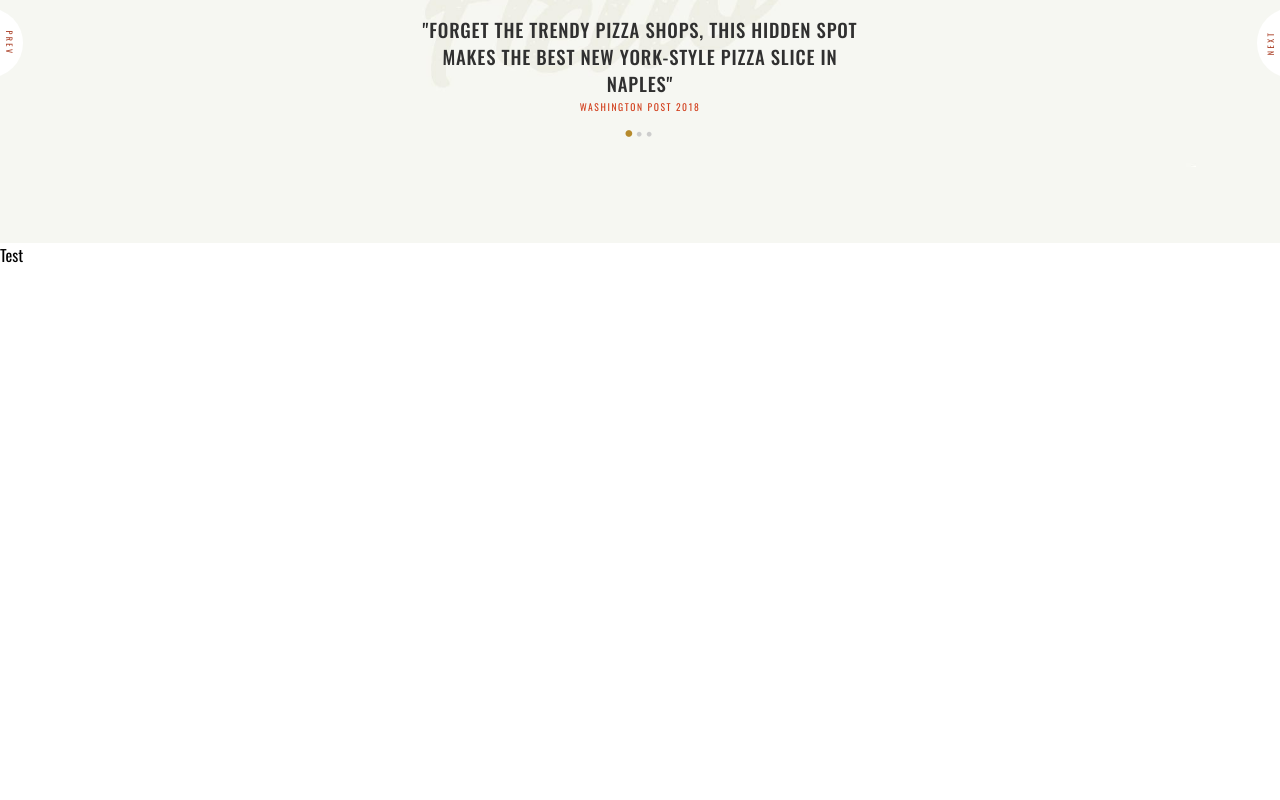
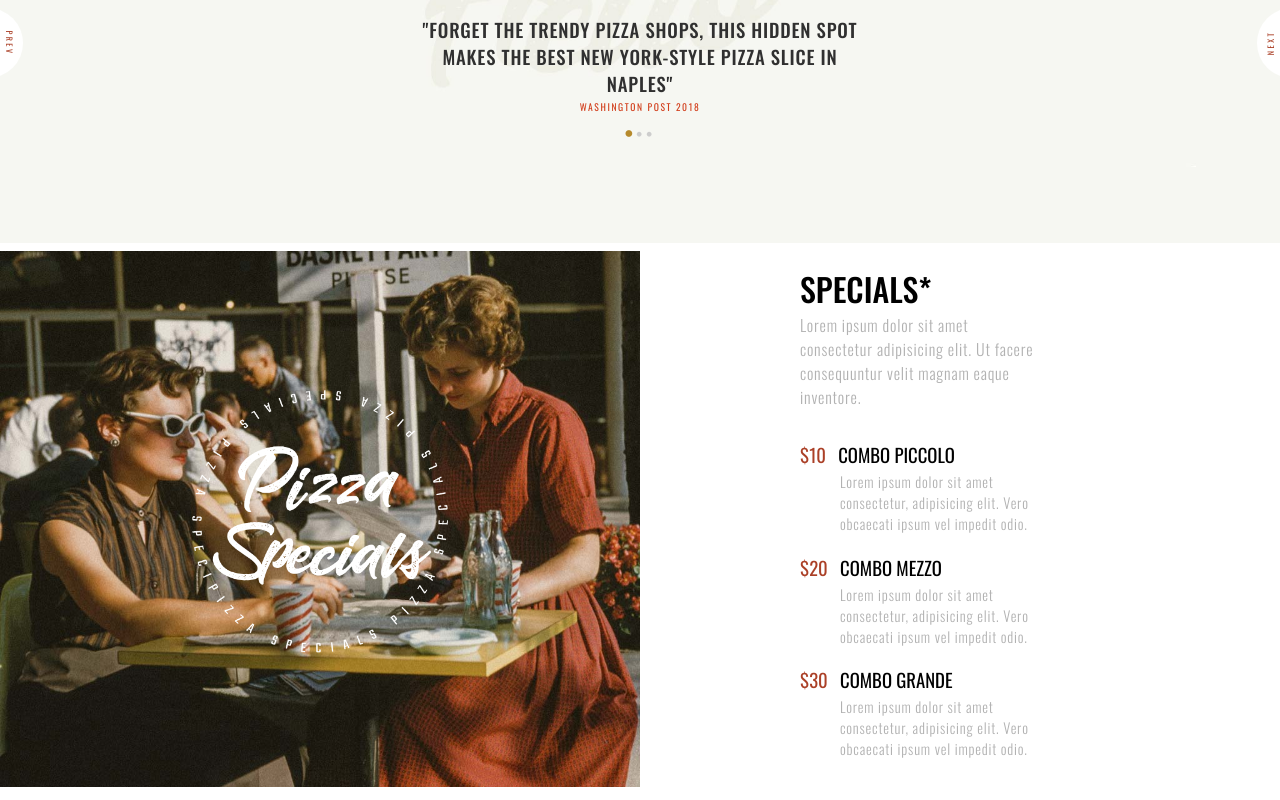
Before and after one commit to Cal-107/proj-html-vuejs, a Vue app: page / in a window 1280 px wide. Shown: the part 985-1785 px from the top of the page. Before the commit the page ends 1252 px from the top, so only its background shows below. Built offline with nearby package versions, Linux system fonts and the light colour scheme.

Commit message:
add pizza specials

```diff
--- a/src/App.vue
+++ b/src/App.vue
@@ -7,6 +7,7 @@
     <main>
       <Section1 />
       <Section2 />
+      <PizzeSpecials />
     </main>
 
     <!-- Start Footer -->
@@ -18,6 +19,7 @@
 import Header from "@/components/Header.vue";
 import Section1 from "@/components/Section1.vue";
 import Section2 from "@/components/Section2.vue";
+import PizzeSpecials from "@/components/PizzeSpecials.vue";
 import Footer from "@/components/Footer.vue";
 
 export default {
@@ -26,6 +28,7 @@ export default {
     Header,
     Section1,
     Section2,
+    PizzeSpecials,
     Footer,
   },
 };
--- a/src/components/Footer.vue
+++ b/src/components/Footer.vue
@@ -1,6 +1,5 @@
 <template>
   <footer>
-      Test
   </footer>
 </template>
 
--- /dev/null
+++ b/src/components/PizzeSpecials.vue
@@ -0,0 +1,121 @@
+<template>
+  <section class="d-flx">
+    <div class="box">
+      <div class="photo-box">
+        <img src="../assets/img/h1-img-4.jpg" alt="" />
+        <img class="img-abs" src="../assets/img/h1-img-7n.png" alt="" />
+      </div>
+    </div>
+    <div class="menu-list d-flx justContCent alignIteCent">
+      <div class="menu-box">
+        <h1 class="title upCase">Specials*</h1>
+        <div class="description">
+          Lorem ipsum dolor sit amet consectetur adipisicing elit. Ut facere
+          consequuntur velit magnam eaque inventore.
+        </div>
+        <div>
+          <h3 class="subTitle upCase">
+            <span class="price">$10</span> combo piccolo
+          </h3>
+          <ul>
+            <li class="description2">
+              Lorem ipsum dolor sit amet consectetur, adipisicing elit. Vero
+              obcaecati ipsum vel impedit odio.
+            </li>
+          </ul>
+        </div>
+        <div>
+          <h3 class="subTitle upCase">
+            <span class="price">$20</span> combo mezzo
+          </h3>
+          <ul>
+            <li class="description2">
+              Lorem ipsum dolor sit amet consectetur, adipisicing elit. Vero
+              obcaecati ipsum vel impedit odio.
+            </li>
+          </ul>
+        </div>
+        <div>
+          <h3 class="subTitle upCase">
+            <span class="price">$30</span> combo grande
+          </h3>
+          <ul>
+            <li class="description2">
+              Lorem ipsum dolor sit amet consectetur, adipisicing elit. Vero
+              obcaecati ipsum vel impedit odio.
+            </li>
+          </ul>
+        </div>
+      </div>
+    </div>
+  </section>
+</template>
+
+<script>
+export default {
+  name: "PizzeSpecial",
+};
+</script>
+
+<style lang="scss" scoped>
+@import "@/styles/variables";
+@import "@/styles/utilities";
+
+section {
+    padding: .5rem 0;
+  .box,
+  .menu-list {
+    width: 50%;
+  }
+  .photo-box {
+    width: 100%;
+    position: relative;
+    img {
+      width: 100%;
+      object-fit: contain;
+    }
+    .img-abs {
+      width: 40%;
+      position: absolute;
+      top: 50%;
+      left: 50%;
+      transform: translate(-50%, -50%);
+    }
+  }
+  .menu-list {
+    .menu-box {
+      width: 50%;
+      .title {
+        font-size: 2rem;
+        font-weight: 500;
+      }
+      .subTitle {
+        font-weight: 400;
+        padding-bottom: .2rem;
+      }
+      .price {
+        font-weight: 400;
+        color: $text-color-13;
+        padding-right: 0.5rem;
+      }
+      .description {
+        padding: 0.1rem 0 2rem;
+      }
+      .description,
+      .description2 {
+        font-weight: 300;
+        width: 76%;
+        color: $text-color-4;
+        letter-spacing: 0.05rem;
+      }
+      ul {
+        li {
+          padding-left: 2.5rem;
+          font-size: 0.9rem;
+          padding-bottom: 1.2rem;
+        }
+      }
+    }
+  }
+}
+</style>
--- a/src/components/Section2.vue
+++ b/src/components/Section2.vue
@@ -30,6 +30,7 @@ section {
     background-position-x: -20px;
     background-position-y: 10px;
     background-repeat: no-repeat;
+    background-attachment: center;
     height: 400px;
 }
 </style>
--- a/src/components/Testimonial.vue
+++ b/src/components/Testimonial.vue
@@ -6,9 +6,7 @@
         "forget the trendy pizza shops, this hidden spot makes the best new
         york-style pizza slice in naples"
       </h3>
-      <div>
-        washington post 2018
-      </div>
+      <div>washington post 2018</div>
       <div class="ellipsis">
         <i class="fas fa-circle"></i>
         <i class="fas fa-circle"></i>
@@ -37,14 +35,14 @@ export default {
     width: 36%;
     h3 {
       font-weight: 500;
-      padding: 1rem 0 .2rem;
+      padding: 1rem 0 0.2rem;
       color: #303030;
-      letter-spacing: .05rem;
+      letter-spacing: 0.05rem;
     }
     div {
       color: $text-color-12;
-      font-size: .6rem;
-      letter-spacing: .1rem;
+      font-size: 0.6rem;
+      letter-spacing: 0.1rem;
     }
     .fa-quote-left {
       font-size: 70px;
@@ -53,9 +51,9 @@ export default {
     .ellipsis {
       padding: 1rem;
       color: $text-color-3;
-      font-size: .3rem;
+      font-size: 0.3rem;
       i {
-        padding: .11rem;
+        padding: 0.11rem;
       }
       i:nth-child(1) {
         transform: scale(1.4);
```
